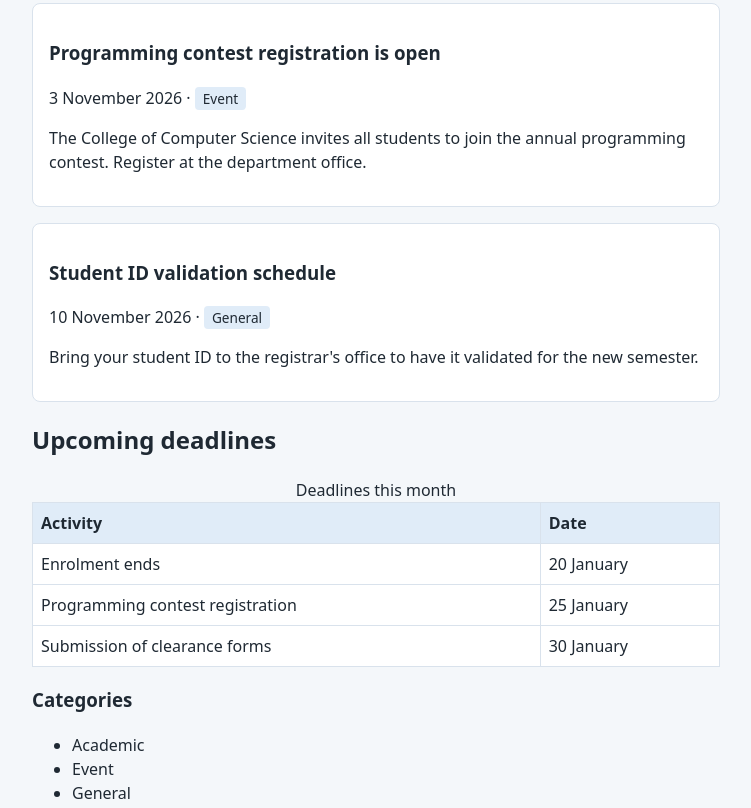
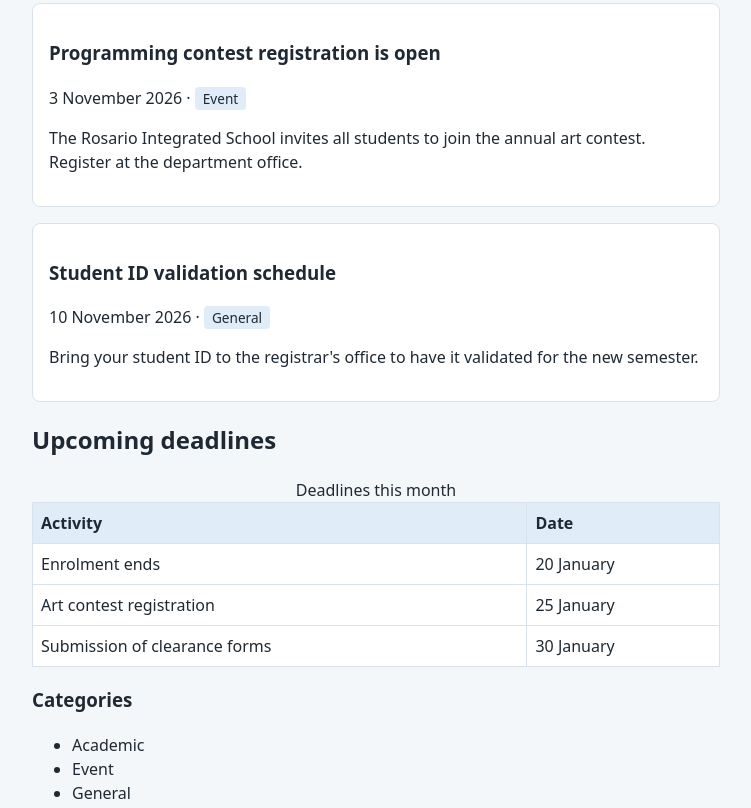
Before and after one commit to giancarlobanag/Web-Programming-Activities, a plain HTML site: page Week 2/week2.html in a window 1280 px wide. Shown: the part 419-1227 px from the top of the page, without its empty margins (264-1015 px from the left). Drawn offline with Linux system fonts and the light colour scheme.

Commit message:
made changes to names

```diff
--- a/Week 2/week2.html
+++ b/Week 2/week2.html
@@ -32,7 +32,7 @@
         <p class="meta">
           <time datetime="2026-11-03">3 November 2026</time> · <span class="tag">Event</span>
         </p>
-        <p>The College of Computer Science invites all students to join the annual programming contest. Register at the department office.</p>
+        <p>The Rosario Integrated School invites all students to join the annual art contest. Register at the department office.</p>
       </article>
       <article class="notice">
         <h3>Student ID validation schedule</h3>
@@ -52,7 +52,7 @@
         </thead>
         <tbody>
           <tr><td>Enrolment ends</td><td>20 January</td></tr>
-          <tr><td>Programming contest registration</td><td>25 January</td></tr>
+          <tr><td>Art contest registration</td><td>25 January</td></tr>
           <tr><td>Submission of clearance forms</td><td>30 January</td></tr>
         </tbody>
       </table>
@@ -96,7 +96,7 @@
     </section>
   </main>
   <footer>
-    <p>College of Computer Science, DMMMSU-SLUC</p>
+    <p>Rosario Integrated School</p>
   </footer>
 </body>
 </html>
```
